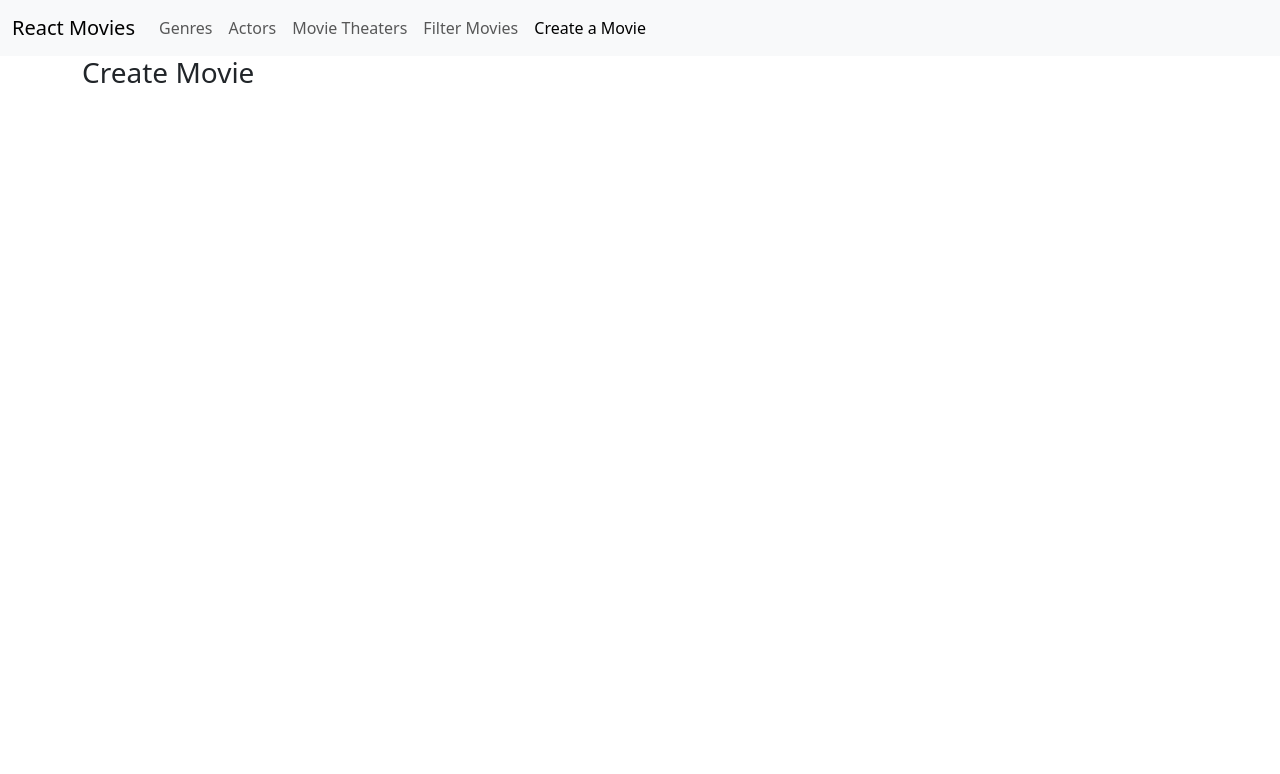
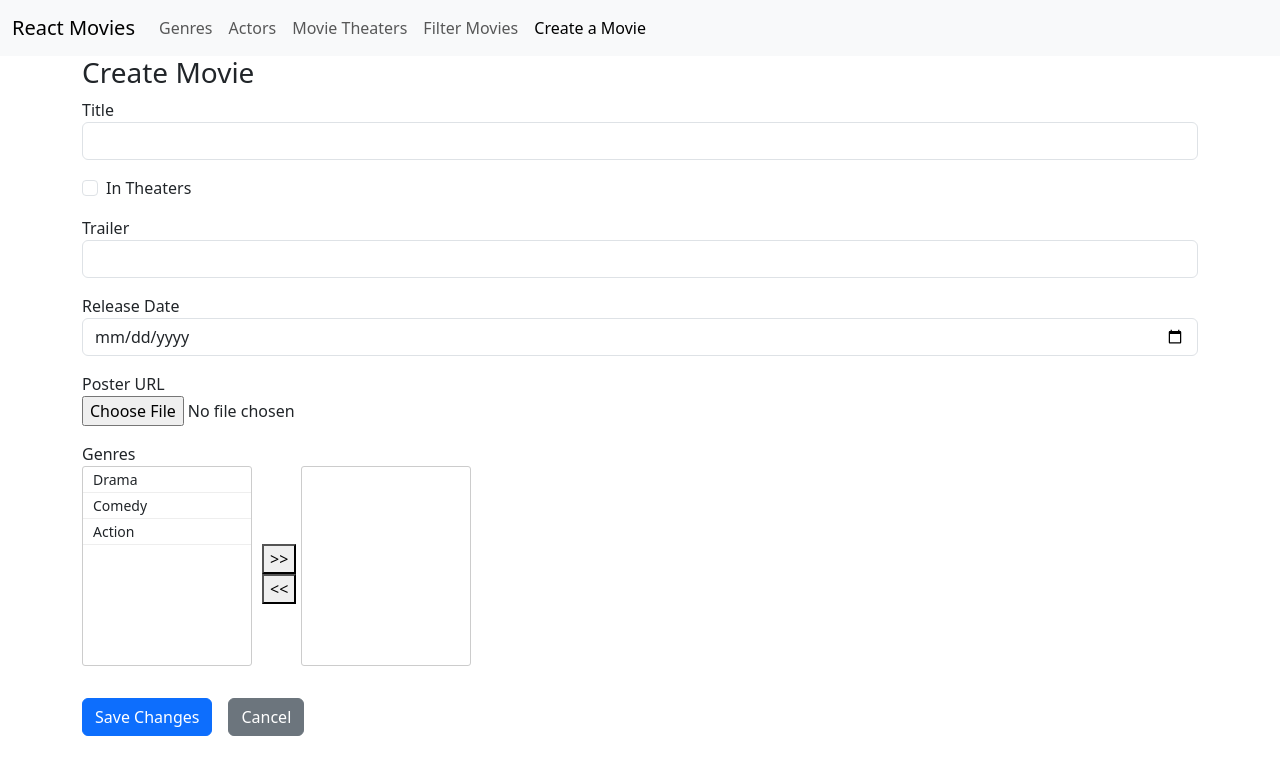
Before and after one commit to Davidson-Keith/react-movies, a React (Create React App) app: page /movies/create in a window 1280 px wide. Shown: the top 774 px of the page. Built offline with nearby package versions, Linux system fonts and the light colour scheme.

Commit message:
Create multiple selector. Add it with Genres to create + edit movie TODO: fix bugs in multiple selector, it messes up sometimes!!!

```diff
--- a/src/movies/CreateMovie.tsx
+++ b/src/movies/CreateMovie.tsx
@@ -1,7 +1,20 @@
+import MovieForm from "./MovieForm";
+import {genreDTO} from "../genres/genres.model";
+import {testDataGenres} from "../testData/genres.testdata";
+
 export default function CreateMovie() {
+  const nonSelectedGenres: genreDTO[] = testDataGenres;
+
   return (
     <>
       <h3>Create Movie</h3>
+      <MovieForm
+        model={{title: '', inTheaters: false, trailer: ''}}
+        // model={testDataMovies[0]} // test
+        onSubmit={values => console.log(values)}
+        selectedGenres={[]}
+        nonSelectedGenres={nonSelectedGenres}
+      />
 
     </>
   )
--- a/src/movies/EditMovie.tsx
+++ b/src/movies/EditMovie.tsx
@@ -1,7 +1,22 @@
+import MovieForm from "./MovieForm";
+import {testDataCreateMovie} from "../testData/movies.testdata";
+import {genreDTO} from "../genres/genres.model";
+import {testDataSelectedGenres, testDataNonSelectedGenres} from "../testData/genres.testdata";
+
 export default function EditMovie() {
+  const selectedGenres: genreDTO[] = testDataSelectedGenres;
+  const nonSelectedGenres: genreDTO[] = testDataNonSelectedGenres;
+
   return (
     <>
       <h3>Edit Movie</h3>
+      <MovieForm
+        // model={{title: '', inTheaters: false, trailer: ''}}
+        model={testDataCreateMovie} // test
+        onSubmit={values => console.log(values)}
+        selectedGenres={selectedGenres}
+        nonSelectedGenres={nonSelectedGenres}
+      />
 
     </>
   )
--- /dev/null
+++ b/src/movies/MovieForm.tsx
@@ -0,0 +1,65 @@
+import {Form, Formik, FormikHelpers} from "formik";
+import {movieCreationDTO} from "./movies.model";
+import * as Yup from 'yup';
+import TextField from "../utils/forms/TextField";
+import Button from "../utils/Button";
+import {Link} from "react-router-dom";
+import DateField from "../utils/forms/DateField";
+import ImageField from "../utils/forms/ImageField";
+import CheckBoxField from "../utils/forms/CheckBoxField";
+import MultipleSelector, {multipleSelectorModel} from "../utils/forms/MultipleSelector";
+import {useState} from "react";
+import {genreDTO} from "../genres/genres.model";
+
+export default function MovieForm(props: movieFormProps) {
+  const [selectedGenres, setSelectedGenres] = useState(mapToModel(props.selectedGenres));
+  const [nonSelectedGenres, setNonSelectedGenres] = useState(mapToModel(props.nonSelectedGenres));
+
+  function mapToModel(items: { id: number, name: string }[]): multipleSelectorModel[] {
+    return items.map(item => {
+      return {key: item.id, value: item.name}
+    })
+  }
+
+  return (
+    <Formik
+      initialValues={props.model}
+      onSubmit={props.onSubmit}
+      validationSchema={Yup.object({
+        title: Yup.string().required('Title is required').firstLetterUppercase()
+      })}
+    >
+      {(formikProps) => (
+        <Form>
+          <TextField displayName="Title" field="title"/>
+          <CheckBoxField displayName="In Theaters" field="inTheaters"/>
+          {/*defaultChecked={props.model.inTheaters}*/}
+          <TextField displayName="Trailer" field="trailer"/>
+          <DateField displayName="Release Date" field="releaseDate"/>
+          <ImageField displayName="Poster URL" field="posterURL" imageURL={props.model.posterURL}/>
+          <MultipleSelector
+            displayName="Genres"
+            selected={selectedGenres}
+            nonSelected={nonSelectedGenres}
+            onChange={(selected, nonSelected) => {
+              setSelectedGenres(selected);
+              setNonSelectedGenres(nonSelected);
+            }}
+          />
+
+          <Button disabled={formikProps.isSubmitting} type="submit">Save Changes</Button>
+          <Link className="btn btn-secondary ms-3" to="/genres">Cancel</Link>
+        </Form>
+      )}
+    </Formik>
+  )
+}
+
+interface movieFormProps {
+  model: movieCreationDTO;
+
+  onSubmit(values: movieCreationDTO, actions: FormikHelpers<movieCreationDTO>): void;
+
+  selectedGenres: genreDTO[];
+  nonSelectedGenres: genreDTO[];
+}
--- a/src/testData/genres.testdata.ts
+++ b/src/testData/genres.testdata.ts
@@ -5,3 +5,11 @@
   {id: 2, name: 'Comedy'},
   {id: 2, name: 'Action'},
 ]
+
+export const testDataSelectedGenres: genreDTO[] = [
+  {id: 1, name: 'Drama'},
+]
+export const testDataNonSelectedGenres: genreDTO[] = [
+  {id: 2, name: 'Comedy'},
+  {id: 2, name: 'Action'},
+]
--- a/src/testData/movies.testdata.ts
+++ b/src/testData/movies.testdata.ts
@@ -1,3 +1,5 @@
+import {movieCreationDTO} from "../movies/movies.model";
+
 export const testDataMovies = {
   inTheaters: [
     {
@@ -22,3 +24,11 @@
     }
   ]
 }
+
+export const testDataCreateMovie: movieCreationDTO = {
+  title: 'No time To Die',
+  inTheaters: true,
+  posterURL: 'https://upload.wikimedia.org/wikipedia/en/f/fe/No_Time_to_Die_poster.jpg',
+  trailer: 'Sux as usual',
+  releaseDate: new Date('2019-01-01T00:00:00'),
+}
--- /dev/null
+++ b/src/utils/forms/CheckBoxField.tsx
@@ -0,0 +1,26 @@
+import {ErrorMessage, Field} from "formik";
+
+export default function CheckBoxField(props: checkBoxFieldProps) {
+  return (
+    <>
+      <div className="mb-3 form-check">
+        <Field
+          className="form-check-input"
+          id={props.field}
+          name={props.field}
+          type="checkbox"
+          // checked={props.checked}
+          // defaultChecked={props.defaultChecked}
+        />
+        <label htmlFor={props.field}>{props.displayName}</label>
+      </div>
+
+    </>
+  )
+}
+
+interface checkBoxFieldProps {
+  displayName: string;
+  field: string;
+  // defaultChecked: boolean;
+}
--- /dev/null
+++ b/src/utils/forms/MultipleSelector.css
@@ -0,0 +1,35 @@
+.multiple-selector {
+  display: flex;
+}
+
+.multiple-selector ul {
+  height: 200px;
+  overflow-y: auto;
+  list-style-type: none;
+  width: 170px;
+  padding: 0;
+  border-radius: 3px;
+  border: 1px solid #ccc;
+}
+
+.multiple-selector ul li {
+  cursor: pointer;
+  border-bottom: 1px solid #eee;
+  padding: 2px 10px;
+  font-size: 14px;
+}
+
+.multiple-selector ul li:hover {
+  background-color: #08c;
+}
+
+.multiple-selector-buttons {
+  display: flex;
+  flex-direction: column;
+  justify-content: center;
+  padding: 5px;
+}
+
+.multiple-selector-buttons button {
+  margin-left: 5px;
+}
--- /dev/null
+++ b/src/utils/forms/MultipleSelector.tsx
@@ -0,0 +1,62 @@
+import './MultipleSelector.css';
+
+export default function MultipleSelector(props: multipleSelectorProps) {
+  function select(item: multipleSelectorModel) {
+    const selected = [...props.selected, item];
+    const nonSelected = props.nonSelected.filter(value => value !== item);
+    props.onChange(selected, nonSelected);
+  }
+
+  function deSelect(item: multipleSelectorModel) {
+    const nonSelected = [...props.nonSelected, item];
+    const selected = props.selected.filter(value => value !== item);
+    props.onChange(selected, nonSelected);
+  }
+
+  function selectAll() {
+    const selected = [...props.selected, ...props.nonSelected];
+    const nonSelected: multipleSelectorModel[] = [];
+    props.onChange(selected, nonSelected);
+  }
+
+  function deSelectAll() {
+    const selected: multipleSelectorModel[] = [];
+    const nonSelected: multipleSelectorModel[] = [...props.selected, ...props.nonSelected];
+    props.onChange(selected, nonSelected);
+  }
+
+  return (
+    <div className="mb-3">
+      <label>{props.displayName}</label>
+      <div className="multiple-selector">
+        <ul>
+          {props.nonSelected.map(item =>
+            <li key={item.key} onClick={() => select(item)}>{item.value}</li>
+          )}
+        </ul>
+        <div className="multiple-selector-buttons">
+          <button type="button" onClick={selectAll}>{'>>'}</button>
+          <button type="button" onClick={deSelectAll}>{'<<'}</button>
+        </div>
+        <ul>
+          {props.selected.map(item =>
+            <li key={item.key} onClick={() => deSelect(item)}>{item.value}</li>
+          )}
+        </ul>
+      </div>
+    </div>
+  )
+}
+
+interface multipleSelectorProps {
+  displayName: string;
+  selected: multipleSelectorModel[];
+  nonSelected: multipleSelectorModel[];
+
+  onChange(selected: multipleSelectorModel[], nonSelected: multipleSelectorModel[]): void;
+}
+
+export interface multipleSelectorModel {
+  key: number;
+  value: string;
+}
```
Also changed, not shown: src/movies/movies.model.d.ts (+9 -0 lines).
